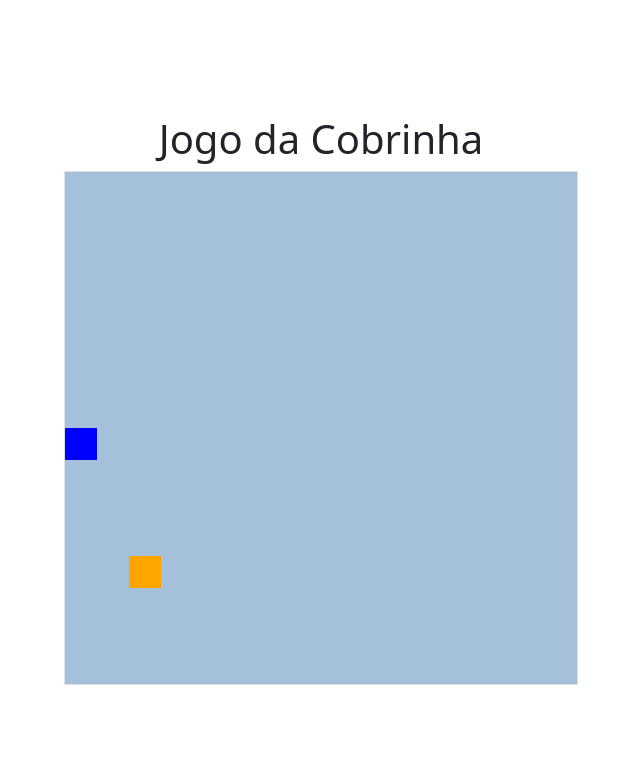
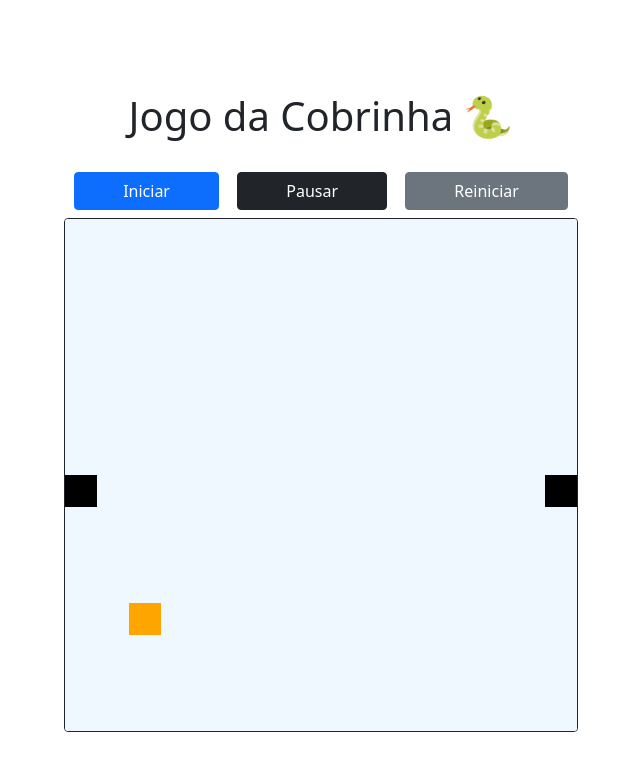
Before and after one commit to euclidesdry/dio-recriando-jogo-da-cobrinha-js, a plain HTML site: page index.html in a window 1280 px wide. Shown: the whole page, without its empty margins (319-959 px from the left). Drawn offline with nearby package versions, Linux system fonts and the light colour scheme.

Commit message:
Adicionando Botões de Controle da Cobrinha

```diff
--- a/assets/css/theme.css
+++ b/assets/css/theme.css
@@ -0,0 +1,3 @@
+.controls__buttons {
+    width: 512px;
+}
--- a/assets/js/main.js
+++ b/assets/js/main.js
@@ -75,8 +75,8 @@ function startGame() {
         }
     }
 
-    makeBackground("#a5c0db", BOX);
-    makeSnake("blue", BOX);
+    makeBackground("aliceblue", BOX);
+    makeSnake("black", BOX);
     makeSnakeFood("orange", BOX);
 
     let snakeX = snake[0].x;
@@ -94,8 +94,6 @@ function startGame() {
         snakeFood.y = Math.floor(Math.random() * 15 + 1) * BOX;
     }
 
-    snake.pop();
-
     let newSnakeHead = {
         x: snakeX,
         y: snakeY,
--- a/index.html
+++ b/index.html
@@ -13,8 +13,17 @@
     <link rel="stylesheet" href="./assets/css/theme.css">
 </head>
 <body class="d-flex align-items-center justify-content-center flex-column w-100 h-100">
-    <h1>Jogo da Cobrinha</h1>
-    <canvas id="playerground__snake" class="border" width="512" height="512"></canvas>
+    <h1 class="my-4">Jogo da Cobrinha &#x1F40D;</h1>
+
+    <div class="controls">
+        <div class="controls__buttons py-2 d-flex justify-content-around">
+            <button id="button__start" class="btn btn-primary px-5">Iniciar</button>
+            <button id="button__pause" class="btn btn-dark px-5">Pausar</button>
+            <button id="button__reset" class="btn btn-secondary px-5">Reiniciar</button>
+        </div>
+    </div>
+
+    <canvas id="playerground__snake" class="border border-dark rounded" width="512" height="512"></canvas>
 
     <!-- JS Custom -->
     <script src="./assets/js/main.js"></script>
```
